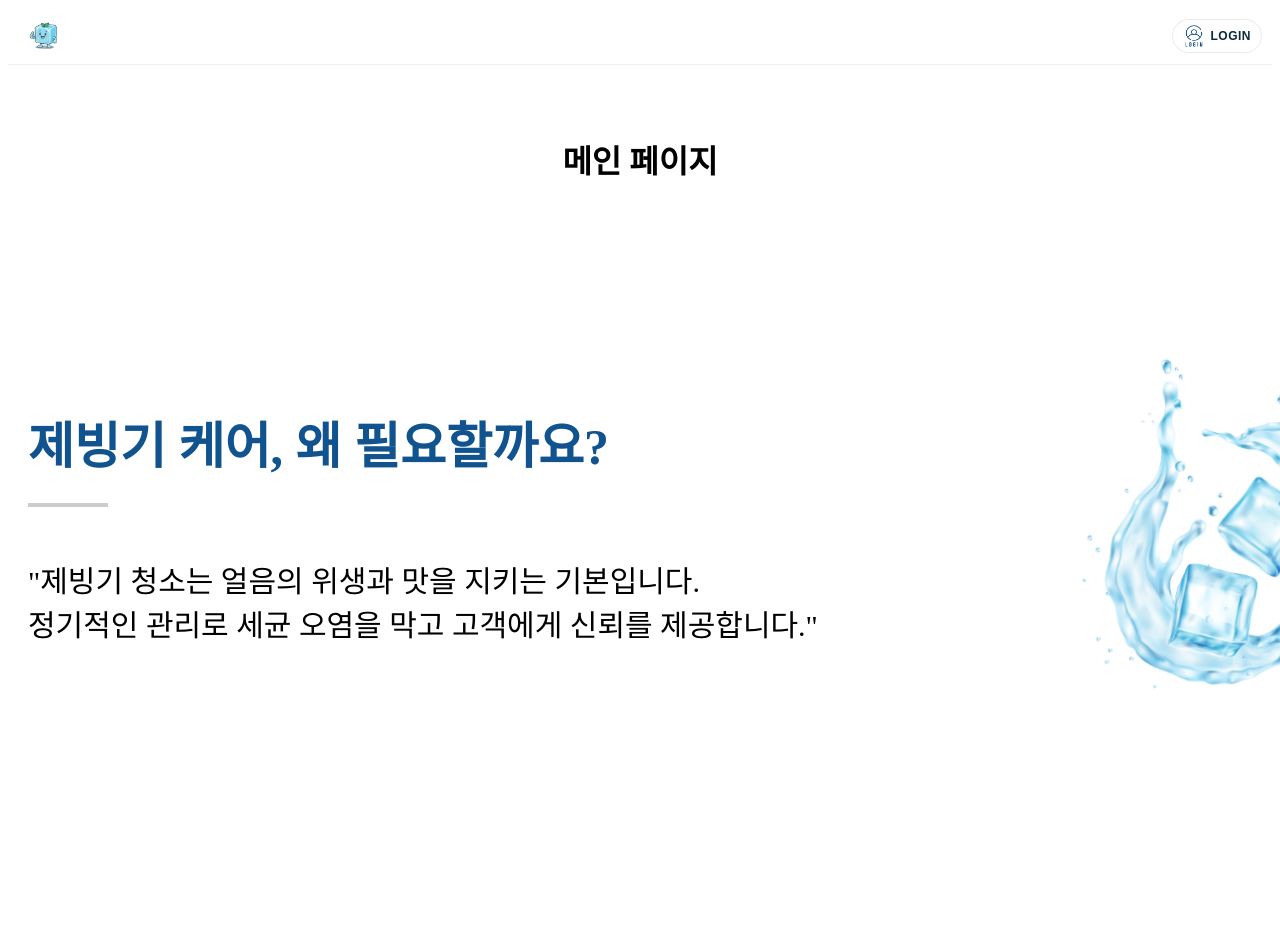
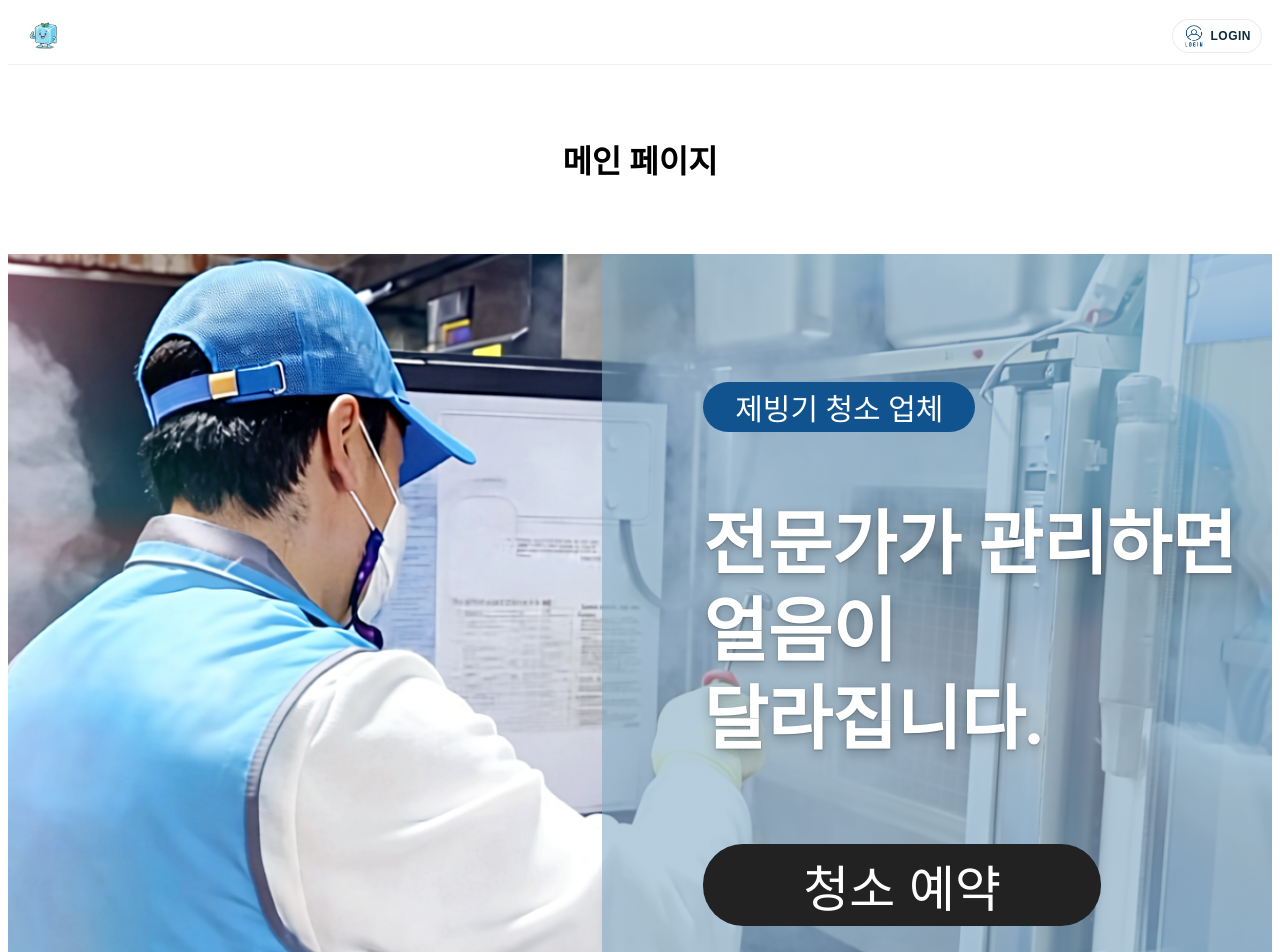
Before and after one commit to icemachine-green/icemachine_client, a React app: page / in a window 1280 px wide. Shown: the top 952 px of the page. Before the commit the page ends 800 px from the top, so only its background shows below. Built offline with nearby package versions, Linux system fonts and the light colour scheme; the HTML template or start-up script is replaced by a standard one.

Commit message:
251217 MAIN01_COMPONENT01 완료

```diff
--- /dev/null
+++ b/src/components/component01/Component01.css
@@ -0,0 +1,89 @@
+.component01-container {
+  height: 100vh;
+  display: flex;
+  flex-direction: column;
+  justify-content: center;
+
+  background-image:
+      linear-gradient(
+      to left,
+      rgba(131, 171, 196, 0.6) 0%,
+      rgba(131, 171, 196, 0.6) 53%,
+      rgba(131, 171, 196, 0) 53%,
+      rgba(131, 171, 196, 0) 100%
+    ),
+  url('../../../public/icons/engineer_1920_1080.png');
+  background-size: cover;
+  background-position: center;
+
+}
+
+/* 가상요소 반투명 이미지 */
+.component01-container::before {
+  content: '';
+
+  grid-column: 1 / 2;
+  grid-row: 1 / 2;
+
+  background-color: rgba(131, 171, 196, 0.6);
+
+  z-index: 1;
+}
+
+/* 텍스트 묶음을 “45% 영역의 중앙”으로 이동 */
+.component01-textwrap {
+  width: 45%;
+  display: flex;
+  flex-direction: column;
+  margin-left: auto;
+  gap: 50px;
+}
+
+/* '제빙기 청소 업체' 상단 작은 라벨 */
+.component01-minititle {
+  display: inline-block;
+  width: fit-content;
+
+  background-color: #10538E;
+  color: #fff;
+
+  font-size: 30px;
+  font-weight: 500;
+
+  padding: 3px 32px;
+  border-radius: 30px;
+  margin-bottom: 20px;
+}
+
+/* 메인 타이틀 */
+.component01-title {
+  color: #fff;
+  font-size: 70px;
+  font-weight: 700;
+  line-height: 1.25;
+  margin-bottom: 30px;
+  text-shadow:
+    0 1px 2px rgba(0, 0, 0, 0.25),
+    0 4px 12px rgba(0, 0, 0, 0.25);
+}
+
+/* '청소 예약' 버튼 */
+.component01-btn {
+  width: fit-content;
+
+  background-color: #222;
+  color: #fff;
+
+  font-size: 50px;
+  font-weight: 500;
+
+  padding: 5px 100px;
+  border-radius: 40px;
+  border: none;
+  cursor: pointer;
+}
+
+/* 호버시 진하게 버튼 색 변화 */
+.component01-btn:hover {
+  background-color: #000;
+}
--- /dev/null
+++ b/src/components/component01/Component01.jsx
@@ -0,0 +1,20 @@
+import React from "react";
+import './Component01.css';
+
+const Component01 = () => {
+  return (
+  <div className="component01-container">
+  <div className="component01-textwrap">
+    <span className="component01-minititle">제빙기 청소 업체</span>
+    <span className="component01-title">
+      전문가가 관리하면<br />
+      얼음이<br />
+      달라집니다.
+    </span>
+    <button className="component01-btn">청소 예약</button>
+  </div>
+</div>
+  );
+}
+
+export default Component01;
--- a/src/components/main/MainPage.jsx
+++ b/src/components/main/MainPage.jsx
@@ -1,6 +1,7 @@
-import React from 'react';
-import './MainPage.css';
-import Component02 from '../component02/Component02';
+import React from "react";
+import "./MainPage.css";
+import Component01 from "../component01/Component01.jsx";
+import Component02 from '../component02/Component02.jsx';
 
 const MainPage = () => {
   return (
@@ -8,6 +9,7 @@ const MainPage = () => {
       <div className="mainpage-container">
         <h1>메인 페이지</h1>
       </div>
+      <Component01 />
       <Component02 />
     </>
   );
```
Also changed, not shown: src/routes/Router.jsx (line endings or trailing spaces).
